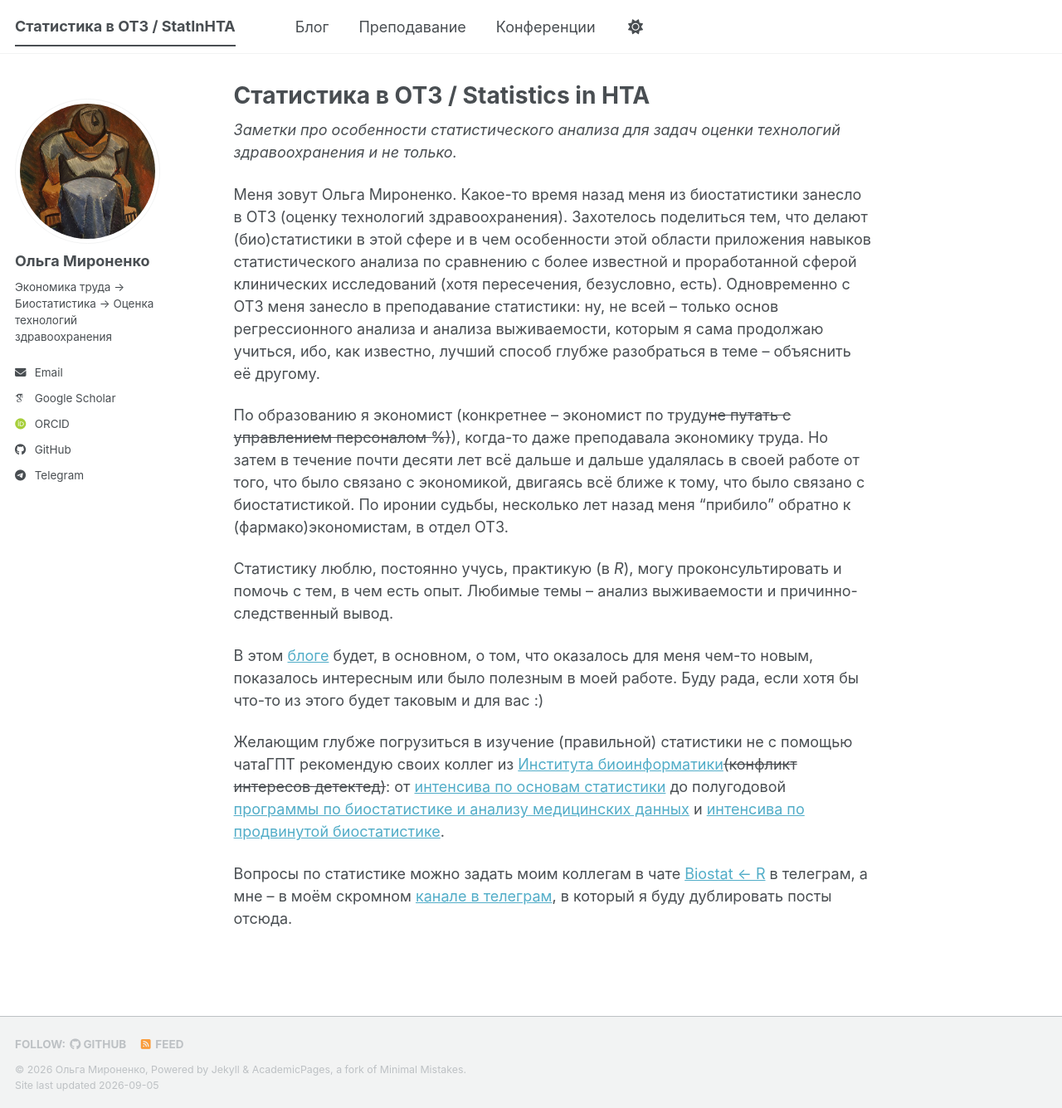
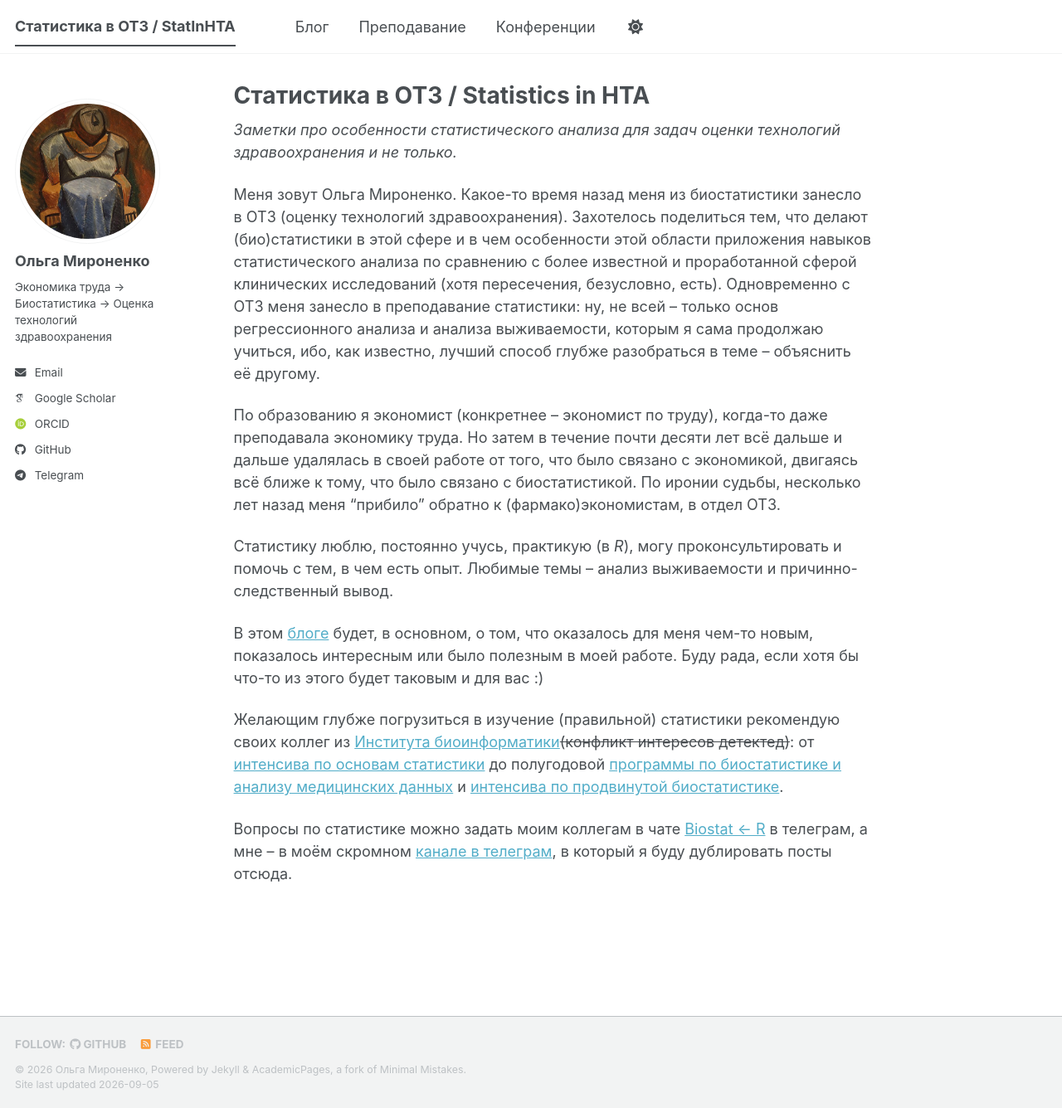
Before and after one commit to ejeej/ejeej.github.io, a Jekyll site: the page built from _pages/about.md, in a window 1280 px wide and 1336 px high. Shown: the whole window at 83% size. Built offline with Jekyll 4.4.1, drawn with Linux system fonts in a browser that asks for light colours; some web fonts are replaced; a script bundle is joined from its source files by our own code; library files that are not in the unit come from our copies.

Commit message:
Correct bio

```diff
--- a/Gemfile
+++ b/Gemfile
@@ -7,7 +7,10 @@ group :jekyll_plugins do
   gem 'jekyll-redirect-from'
   gem 'jemoji'
   gem 'webrick', '~> 1.8'
-  gem 'jemoji'
+end
+
+platforms :windows do
+  gem 'tzinfo-data'
 end
 
 gem 'github-pages'
--- a/_pages/about.md
+++ b/_pages/about.md
@@ -12,12 +12,12 @@ _Заметки про особенности статистического а
 Меня зовут Ольга Мироненко. Какое-то время назад меня из биостатистики занесло в ОТЗ (оценку технологий здравоохранения). Захотелось поделиться тем, что делают (био)статистики в этой сфере и в чем особенности этой области приложения навыков статистического анализа по сравнению с более известной и проработанной сферой клинических исследований (хотя пересечения, безусловно, есть).
 Одновременно с ОТЗ меня занесло в преподавание статистики: ну, не всей -- только основ регрессионного анализа и анализа выживаемости, которым я сама продолжаю учиться, ибо, как известно, лучший способ глубже разобраться в теме -- объяснить её другому.
 
-По образованию я экономист (конкретнее -- экономист по труду~~не путать с управлением персоналом %)~~), когда-то даже преподавала экономику труда. Но затем в течение почти десяти лет всё дальше и дальше удалялась в своей работе от того, что было связано с экономикой, двигаясь всё ближе к тому, что было связано с биостатистикой. По иронии судьбы, несколько лет назад меня "прибило" обратно к (фармако)экономистам, в отдел ОТЗ.
+По образованию я экономист (конкретнее -- экономист по труду), когда-то даже преподавала экономику труда. Но затем в течение почти десяти лет всё дальше и дальше удалялась в своей работе от того, что было связано с экономикой, двигаясь всё ближе к тому, что было связано с биостатистикой. По иронии судьбы, несколько лет назад меня "прибило" обратно к (фармако)экономистам, в отдел ОТЗ.
 
 Статистику люблю, постоянно учусь, практикую (в _R_), могу проконсультировать и помочь с тем, в чем есть опыт. Любимые темы -- анализ выживаемости и причинно-следственный вывод.
 
 В этом [блоге](https://ejeej.github.io/blog/) будет, в основном, о том, что оказалось для меня чем-то новым, показалось интересным или было полезным в моей работе. Буду рада, если хотя бы что-то из этого будет таковым и для вас :)
 
-Желающим глубже погрузиться в изучение (правильной) статистики не с помощью чатаГПТ рекомендую своих коллег из [Института биоинформатики](https://bioinf.me/)~~(конфликт интересов детектед)~~: от [интенсива по основам статистики](https://bioinf.me/education/workshops/stat) до полугодовой [программы по биостатистике и анализу медицинских данных](https://bioinf.me/education/stat) и [интенсива по продвинутой биостатистике](https://bioinf.me/education/workshops/hardstat).
+Желающим глубже погрузиться в изучение (правильной) статистики рекомендую своих коллег из [Института биоинформатики](https://bioinf.me/)~~(конфликт интересов детектед)~~: от [интенсива по основам статистики](https://bioinf.me/education/workshops/stat) до полугодовой [программы по биостатистике и анализу медицинских данных](https://bioinf.me/education/stat) и [интенсива по продвинутой биостатистике](https://bioinf.me/education/workshops/hardstat).
 
 Вопросы по статистике можно задать моим коллегам в чате [Biostat <- R](https://t.me/joinchat/pMRHT68oITFhNmYy) в телеграм, а мне -- в моём скромном [канале в телеграм](https://t.me/StatInHTA), в который я буду дублировать посты отсюда.
```
